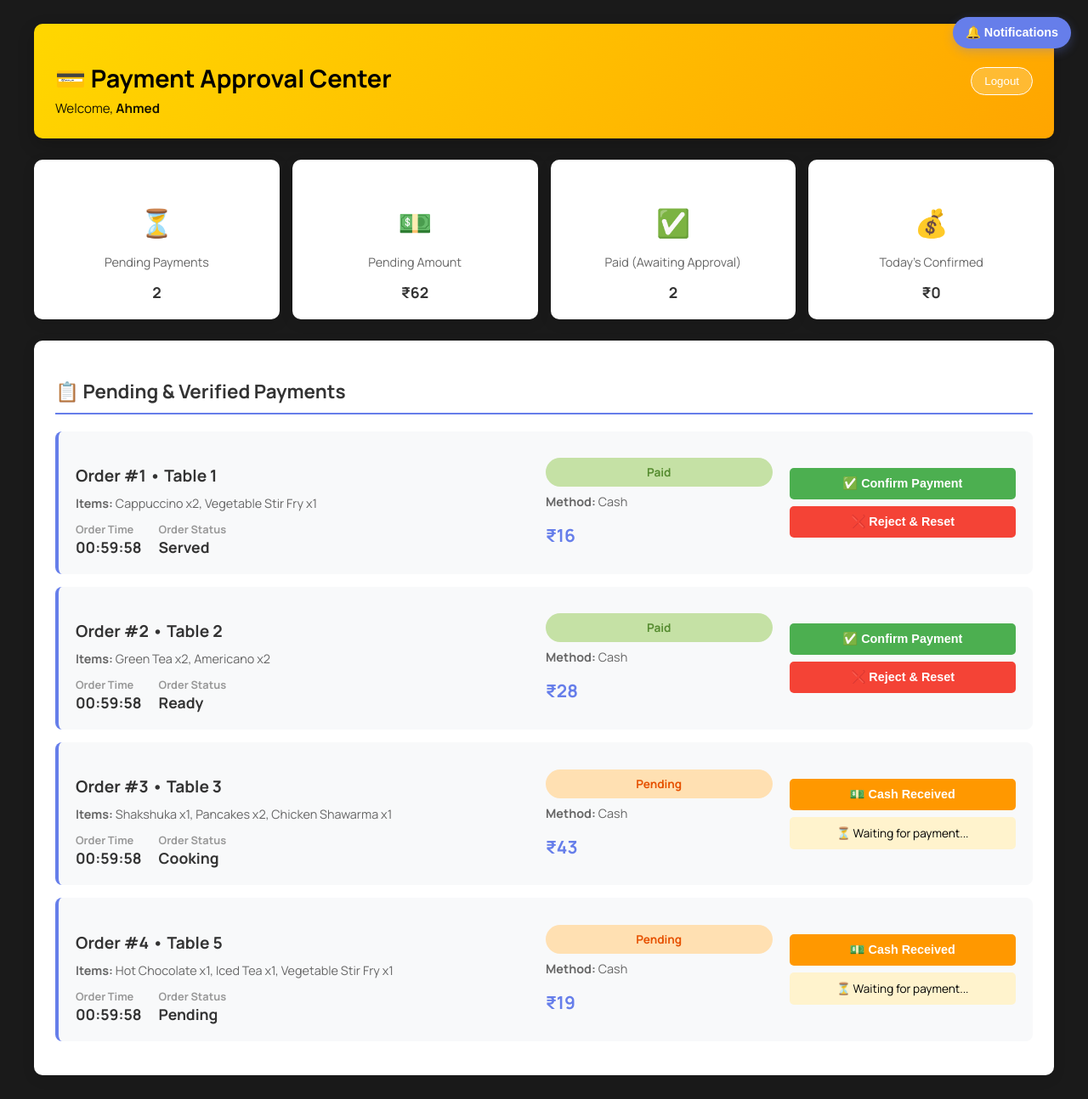
After one commit to PriteshBD/QR-Code-Based-Cafe-Project, a PHP site: page /QR_Code_Based_Cafe_Project/payment_approval.php in a window 1280 px wide. The commit adds this page. Shown: the whole page at 85% size. Run offline with PHP 8.4, Linux system fonts and the light colour scheme; a user stored in the database is signed in; data comes from the database, SQL or seed files in the repository; data that the repository does not hold is empty.

Commit message:
feat: Add payment approval and QR login functionality with debug tool

```diff
--- /dev/null
+++ b/staff/payment_approval.php
@@ -0,0 +1,432 @@
+<?php
+session_start();
+include '../includes/db_connect.php';
+
+// Check if user is logged in and is a Manager
+if (!isset($_SESSION['staff_id']) || $_SESSION['staff_role'] !== 'Manager') {
+    header("Location: staff_login.php");
+    exit();
+}
+
+$staff_id = $_SESSION['staff_id'];
+$staff_name = $_SESSION['staff_name'];
+
+// Handle payment approval/rejection
+if ($_SERVER['REQUEST_METHOD'] == 'POST' && isset($_POST['action'])) {
+    $order_id = intval($_POST['order_id']);
+    $action = $_POST['action']; // 'approve', 'reject', 'cash_paid'
+
+    if ($action === 'approve') {
+        // Mark payment as confirmed (online payment received)
+        $update_sql = "UPDATE orders SET payment_status = 'Confirmed' WHERE order_id = $order_id";
+        $conn->query($update_sql);
+        $_SESSION['success'] = "Payment approved for Order #$order_id";
+    } elseif ($action === 'reject') {
+        // Payment rejected, reset to pending
+        $update_sql = "UPDATE orders SET payment_status = 'Pending', payment_id = NULL WHERE order_id = $order_id";
+        $conn->query($update_sql);
+        $_SESSION['error'] = "Payment rejected for Order #$order_id";
+    } elseif ($action === 'cash_paid') {
+        // Cash payment received by manager
+        $update_sql = "UPDATE orders SET payment_status = 'Confirmed', payment_method = 'Cash' WHERE order_id = $order_id";
+        $conn->query($update_sql);
+        $_SESSION['success'] = "Cash payment received for Order #$order_id";
+    }
+
+    header("Location: payment_approval.php");
+    exit();
+}
+
+// Fetch pending payments
+$pending_sql = "SELECT o.order_id, o.table_id, o.total_amount, o.payment_status, o.payment_method,
+                       o.created_at, o.order_status,
+                       GROUP_CONCAT(CONCAT(m.name, ' x', oi.quantity) SEPARATOR ', ') as items
+                FROM orders o
+                JOIN order_items oi ON o.order_id = oi.order_id
+                JOIN menu_items m ON oi.item_id = m.item_id
+                WHERE o.payment_status IN ('Pending', 'Paid')
+                GROUP BY o.order_id
+                ORDER BY o.created_at DESC";
+$pending_result = $conn->query($pending_sql);
+
+// Get statistics
+$stats_sql = "SELECT
+              SUM(CASE WHEN payment_status = 'Pending' THEN 1 ELSE 0 END) as pending_count,
+              SUM(CASE WHEN payment_status = 'Paid' THEN 1 ELSE 0 END) as paid_count,
+              SUM(CASE WHEN payment_status = 'Pending' THEN total_amount ELSE 0 END) as pending_amount,
+              SUM(CASE WHEN payment_status = 'Paid' THEN total_amount ELSE 0 END) as paid_amount,
+              SUM(CASE WHEN payment_status = 'Confirmed' AND DATE(created_at) = CURDATE() THEN total_amount ELSE 0 END) as today_confirmed
+              FROM orders
+              WHERE payment_status IN ('Pending', 'Paid', 'Confirmed')";
+$stats_result = $conn->query($stats_sql);
+$stats = $stats_result->fetch_assoc();
+?>
+
+<!DOCTYPE html>
+<html lang="en">
+<head>
+    <meta charset="UTF-8">
+    <meta name="viewport" content="width=device-width, initial-scale=1.0">
+    <meta http-equiv="refresh" content="10">
+    <title>Payment Approval | P&S Cafe Manager</title>
+    <link rel="stylesheet" href="../admin/admin_styles.css">
+    <style>
+        body {
+            font-family: 'Manrope', sans-serif;
+            background: #1a1a1a;
+            min-height: 100vh;
+            padding: 20px;
+        }
+
+        .header {
+            background: linear-gradient(135deg, #FFD700 0%, #FFA500 100%);
+            color: #000;
+            padding: 25px;
+            border-radius: 10px;
+            margin-bottom: 25px;
+            display: flex;
+            justify-content: space-between;
+            align-items: center;
+            box-shadow: 0 8px 20px rgba(0,0,0,0.2);
+        }
+
+        .header h1 { font-size: 1.8em; margin-bottom: 5px; }
+        .header-info { font-size: 0.95em; opacity: 0.9; }
+        .logout-btn {
+            background: rgba(255,255,255,0.2);
+            color: white;
+            border: 1px solid white;
+            padding: 8px 15px;
+            border-radius: 20px;
+            cursor: pointer;
+            transition: all 0.3s;
+        }
+        .logout-btn:hover { background: rgba(255,255,255,0.3); }
+
+        .container { max-width: 1200px; margin: 0 auto; }
+
+        .stats-grid {
+            display: grid;
+            grid-template-columns: repeat(auto-fit, minmax(200px, 1fr));
+            gap: 15px;
+            margin-bottom: 25px;
+        }
+
+        .stat-card {
+            background: white;
+            padding: 20px;
+            border-radius: 10px;
+            box-shadow: 0 4px 15px rgba(0,0,0,0.1);
+            text-align: center;
+        }
+
+        .stat-card h3 { font-size: 2em; color: #667eea; margin-bottom: 8px; }
+        .stat-card p { color: #666; font-size: 0.9em; }
+        .stat-value { color: #333; font-weight: bold; font-size: 1.1em; }
+
+        .payments-section {
+            background: white;
+            border-radius: 10px;
+            padding: 25px;
+            box-shadow: 0 4px 15px rgba(0,0,0,0.1);
+        }
+
+        .section-title {
+            font-size: 1.4em;
+            color: #333;
+            margin-bottom: 20px;
+            border-bottom: 2px solid #667eea;
+            padding-bottom: 10px;
+        }
+
+        .payment-card {
+            background: #f8f9fa;
+            border-left: 4px solid #667eea;
+            padding: 20px;
+            margin-bottom: 15px;
+            border-radius: 8px;
+            display: grid;
+            grid-template-columns: 2fr 1fr 1fr;
+            gap: 20px;
+            align-items: center;
+        }
+
+        .payment-details h3 {
+            font-size: 1.2em;
+            color: #333;
+            margin-bottom: 8px;
+        }
+
+        .payment-info {
+            display: flex;
+            gap: 20px;
+            margin-top: 10px;
+        }
+
+        .info-item {
+            display: flex;
+            flex-direction: column;
+        }
+
+        .info-label {
+            font-size: 0.8em;
+            color: #999;
+            font-weight: bold;
+        }
+
+        .info-value {
+            font-size: 1.1em;
+            color: #333;
+            font-weight: bold;
+        }
+
+        .items-list {
+            font-size: 0.9em;
+            color: #666;
+            line-height: 1.6;
+            max-height: 60px;
+            overflow-y: auto;
+        }
+
+        .payment-status {
+            display: flex;
+            flex-direction: column;
+            gap: 8px;
+        }
+
+        .status-badge {
+            display: inline-block;
+            padding: 8px 12px;
+            border-radius: 20px;
+            font-size: 0.85em;
+            font-weight: bold;
+            text-align: center;
+        }
+
+        .status-pending { background: #ffe0b2; color: #e65100; }
+        .status-paid { background: #c5e1a5; color: #558b2f; }
+        .status-confirmed { background: #c8e6c9; color: #2e7d32; }
+        .status-cash { background: #ffccbc; color: #d84315; }
+
+        .action-buttons {
+            display: flex;
+            flex-direction: column;
+            gap: 8px;
+        }
+
+        .btn {
+            padding: 10px 15px;
+            border: none;
+            border-radius: 5px;
+            font-weight: bold;
+            cursor: pointer;
+            transition: all 0.3s;
+            font-size: 0.9em;
+            width: 100%;
+        }
+
+        .btn-approve {
+            background: #4caf50;
+            color: white;
+        }
+
+        .btn-approve:hover {
+            background: #388e3c;
+            transform: translateY(-2px);
+        }
+
+        .btn-cash {
+            background: #ff9800;
+            color: white;
+        }
+
+        .btn-cash:hover {
+            background: #e68900;
+            transform: translateY(-2px);
+        }
+
+        .btn-reject {
+            background: #f44336;
+            color: white;
+        }
+
+        .btn-reject:hover {
+            background: #d32f2f;
+            transform: translateY(-2px);
+        }
+
+        .alert {
+            padding: 15px;
+            border-radius: 5px;
+            margin-bottom: 15px;
+            animation: slideDown 0.3s ease;
+        }
+
+        .alert-success {
+            background: #c8e6c9;
+            color: #2e7d32;
+            border-left: 4px solid #4caf50;
+        }
+
+        .alert-error {
+            background: #ffcdd2;
+            color: #c62828;
+            border-left: 4px solid #f44336;
+        }
+
+        @keyframes slideDown {
+            from { opacity: 0; transform: translateY(-20px); }
+            to { opacity: 1; transform: translateY(0); }
+        }
+
+        .empty-state {
+            text-align: center;
+            padding: 40px;
+            color: #999;
+        }
+
+        .empty-state h2 { font-size: 1.5em; margin-bottom: 10px; }
+
+        @media (max-width: 768px) {
+            .payment-card {
+                grid-template-columns: 1fr;
+                gap: 12px;
+            }
+
+            .header {
+                flex-direction: column;
+                gap: 15px;
+            }
+
+            .action-buttons {
+                flex-direction: row;
+            }
+
+            .btn {
+                width: auto;
+                flex: 1;
+            }
+        }
+    </style>
+</head>
+<body data-staff-role="Manager">
+    <div class="container">
+        <div class="header">
+            <div>
+                <h1>💳 Payment Approval Center</h1>
+                <div class="header-info">Welcome, <strong><?php echo htmlspecialchars($staff_name); ?></strong></div>
+            </div>
+            <button class="logout-btn" onclick="if(confirm('Logout?')) window.location='staff_login.php'">Logout</button>
+        </div>
+
+        <?php if (isset($_SESSION['success'])): ?>
+            <div class="alert alert-success">✅ <?php echo htmlspecialchars($_SESSION['success']); ?></div>
+            <?php unset($_SESSION['success']); ?>
+        <?php endif; ?>
+
+        <?php if (isset($_SESSION['error'])): ?>
+            <div class="alert alert-error">❌ <?php echo htmlspecialchars($_SESSION['error']); ?></div>
+            <?php unset($_SESSION['error']); ?>
+        <?php endif; ?>
+
+        <div class="stats-grid">
+            <div class="stat-card">
+                <h3>⏳</h3>
+                <p>Pending Payments</p>
+                <div class="stat-value"><?php echo $stats['pending_count'] ?? 0; ?></div>
+            </div>
+            <div class="stat-card">
+                <h3>💵</h3>
+                <p>Pending Amount</p>
+                <div class="stat-value">₹<?php echo number_format($stats['pending_amount'] ?? 0, 0); ?></div>
+            </div>
+            <div class="stat-card">
+                <h3>✅</h3>
+                <p>Paid (Awaiting Approval)</p>
+                <div class="stat-value"><?php echo $stats['paid_count'] ?? 0; ?></div>
+            </div>
+            <div class="stat-card">
+                <h3>💰</h3>
+                <p>Today's Confirmed</p>
+                <div class="stat-value">₹<?php echo number_format($stats['today_confirmed'] ?? 0, 0); ?></div>
+            </div>
+        </div>
+
+        <div class="payments-section">
+            <h2 class="section-title">📋 Pending & Verified Payments</h2>
+
+            <?php if ($pending_result->num_rows > 0): ?>
+                <?php while($payment = $pending_result->fetch_assoc()): ?>
+                    <div class="payment-card">
+                        <div class="payment-details">
+                            <h3>Order #<?php echo $payment['order_id']; ?> • Table <?php echo $payment['table_id']; ?></h3>
+                            <div class="items-list">
+                                <strong>Items:</strong> <?php echo htmlspecialchars($payment['items']); ?>
+                            </div>
+                            <div class="payment-info">
+                                <div class="info-item">
+                                    <span class="info-label">Order Time</span>
+                                    <span class="info-value"><?php echo date('H:i:s', strtotime($payment['created_at'])); ?></span>
+                                </div>
+                                <div class="info-item">
+                                    <span class="info-label">Order Status</span>
+                                    <span class="info-value"><?php echo $payment['order_status']; ?></span>
+                                </div>
+                            </div>
+                        </div>
+
+                        <div class="payment-status">
+                            <div class="status-badge <?php echo 'status-' . strtolower($payment['payment_status']); ?>">
+                                <?php echo $payment['payment_status']; ?>
+                            </div>
+                            <div style="font-size: 0.9em; color: #666;">
+                                <strong>Method:</strong> <?php echo $payment['payment_method']; ?>
+                            </div>
+                            <div style="font-size: 1.3em; font-weight: bold; color: #667eea; margin-top: 8px;">
+                                ₹<?php echo number_format($payment['total_amount'], 0); ?>
+                            </div>
+                        </div>
+
+                        <div class="action-buttons">
+                            <?php if ($payment['payment_status'] === 'Paid'): ?>
+                                <!-- Online payment received - Manager confirms -->
+                                <form method="POST" style="display: inline;">
+                                    <input type="hidden" name="order_id" value="<?php echo $payment['order_id']; ?>">
+                                    <button type="submit" name="action" value="approve" class="btn btn-approve">✅ Confirm Payment</button>
+                                </form>
+                                <form method="POST" style="display: inline;">
+                                    <input type="hidden" name="order_id" value="<?php echo $payment['order_id']; ?>">
+                                    <button type="submit" name="action" value="reject" class="btn btn-reject">❌ Reject & Reset</button>
+                                </form>
+                            <?php elseif ($payment['payment_status'] === 'Pending'): ?>
+                                <!-- Pending payment - Cash or awaiting online -->
+                                <form method="POST" style="display: inline;">
+                                    <input type="hidden" name="order_id" value="<?php echo $payment['order_id']; ?>">
+                                    <button type="submit" name="action" value="cash_paid" class="btn btn-cash" onclick="return confirm('💵 Mark cash payment received from customer?')">💵 Cash Received</button>
+                                </form>
+                                <div style="padding: 10px; background: #fff3cd; border-radius: 5px; text-align: center; font-size: 0.85em;">
+                                    ⏳ Waiting for payment...
+                                </div>
+                            <?php endif; ?>
+                        </div>
+                    </div>
+                <?php endwhile; ?>
+            <?php else: ?>
+                <div class="empty-state">
+                    <h2>✨ All payments processed!</h2>
+                    <p>No pending or paid payments to review</p>
+                </div>
+            <?php endif; ?>
+        </div>
+    </div>
+
+    <!-- Notification System -->
+    <script src="../js/notifications.js"></script>
+
+    <script>
+        setInterval(function() {
+            location.reload();
+        }, 10000); // Auto-refresh every 10 seconds
+    </script>
+</body>
+</html>
```
Also changed, not shown: staff/chef_dashboard.php (+10 -3 lines), staff/qr_login.php (added, +124 -0 lines), staff/qr_login_debug.php (added, +100 -0 lines).
